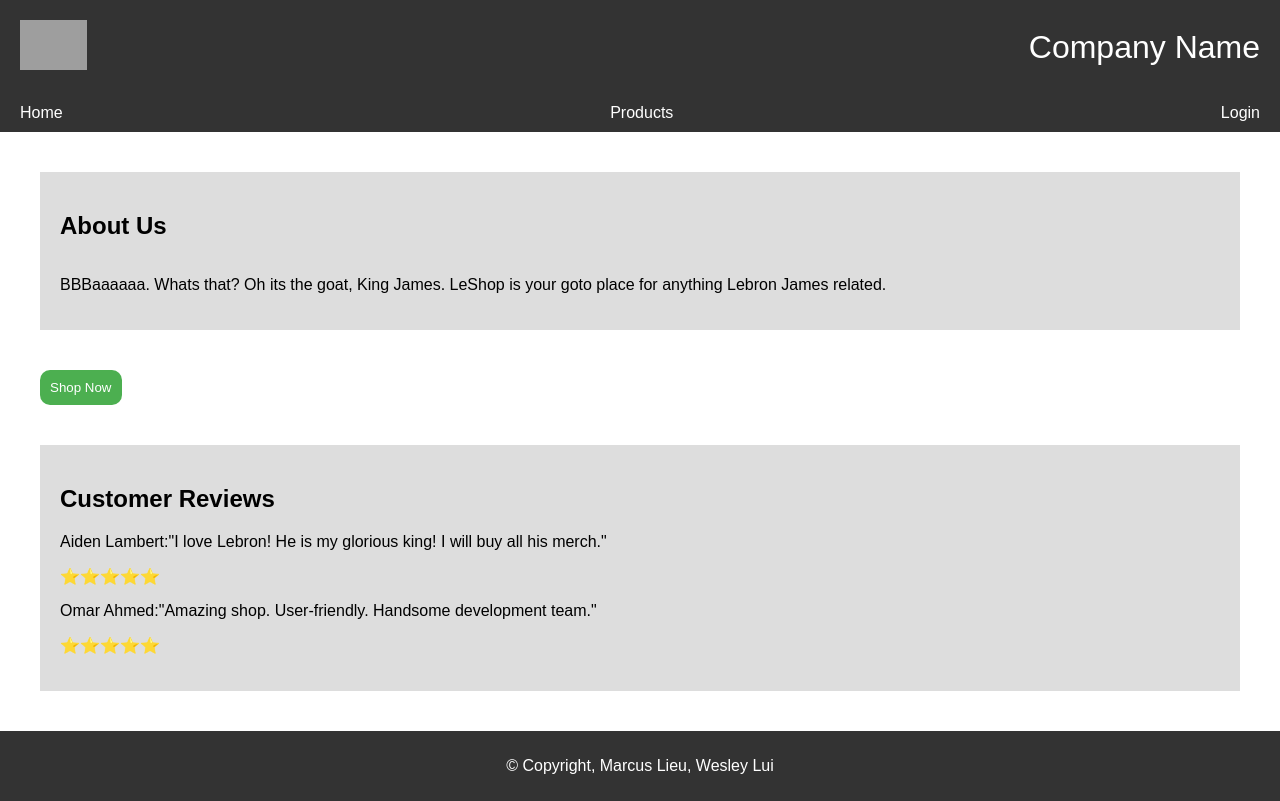
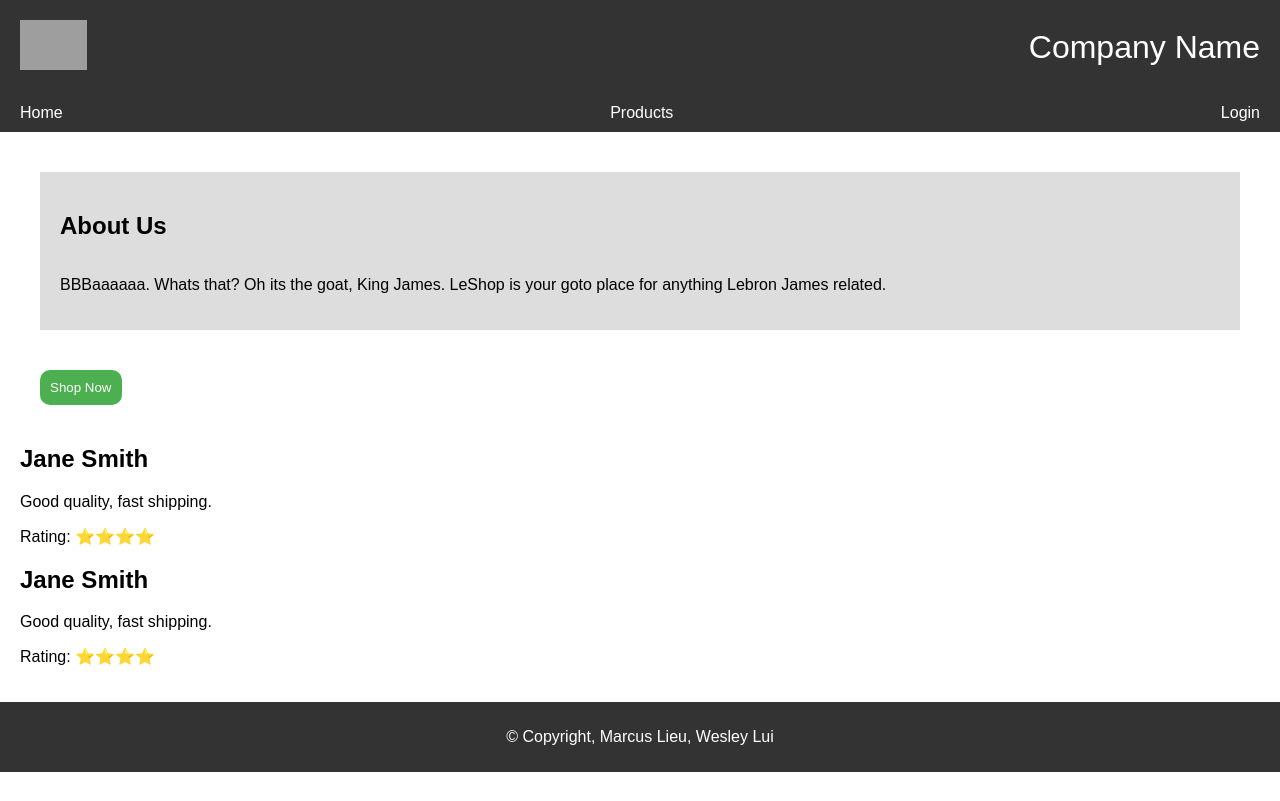
Before and after one commit to wesleylui/My-Ecommerce-App, a React (Create React App) app in the folder my-ecommerce-app/: page / in a window 1280 px wide. Built offline with nearby package versions, Linux system fonts and the light colour scheme; grey boxes are pictures that could not be loaded.

Commit message:
updating reviews finished

```diff
--- a/my-ecommerce-app/src/component/homeMainSection.js
+++ b/my-ecommerce-app/src/component/homeMainSection.js
@@ -1,5 +1,5 @@
 import React, { useEffect, useState } from "react";
-import reviews from '../data/reviews.js';
+import reviews from "../data/reviews.js";
 
 function HomeMainSection() {
   const [selectedReviews, setSelectedReviews] = useState([]);
@@ -7,9 +7,10 @@ function HomeMainSection() {
   useEffect(() => {
     const randomReviews = [];
     for (let i = 0; i < 2; i++) {
-      const randomIndex = Math.floor(Math.random() * reviews.length);
-      randomReviews.push(reviews[randomIndex]);
+      const randomIndex = Math.floor(Math.random() * reviews.length); // Generate a random index
+      randomReviews.push(reviews[randomIndex]); //add the review at the random index to the selectedReviews array
     }
+    setSelectedReviews(randomReviews); // Set the selectedReviews state to the randomReviews array
   }, []);
 
   return (
@@ -30,29 +31,16 @@ function HomeMainSection() {
         </button>
       </section>
 
-      {/*<!-- Customer Reviews Section -->*/}
-      {/*<!-- TODO: these customer reviews should come from reviews.js -->*/}
-      <section class="customer-reviews">
-        <h2>Customer Reviews</h2>
-
-        {/*<!-- Review 1 -->*/}
-        <div class="review">
-          <p>
-            <span class="customer-name">Aiden Lambert:</span>
-            "I love Lebron! He is my glorious king! I will buy all his merch."
-            <p class="rating">⭐⭐⭐⭐⭐</p>
-          </p>
-        </div>
-
-        {/*<!-- Review 2 -->*/}
-        <div class="review">
-          <p>
-            <span class="customer-name">Omar Ahmed:</span>
-            "Amazing shop. User-friendly. Handsome development team."
-            <p class="rating">⭐⭐⭐⭐⭐</p>
-          </p>
-        </div>
-      </section>
+      {/*<!-- Render the selected reviews -->*/}
+      <div>
+        {selectedReviews.map((review, index) => (
+          <div key={index} class="review">
+            <h2>{review.customerName}</h2>
+            <p>{review.reviewContent}</p>
+            <p>Rating: {'⭐'.repeat(review.stars)}</p> {/* Display as many star emojis as number from review.stars */}
+          </div>
+        ))}
+      </div>
     </main>
   );
 }
```
